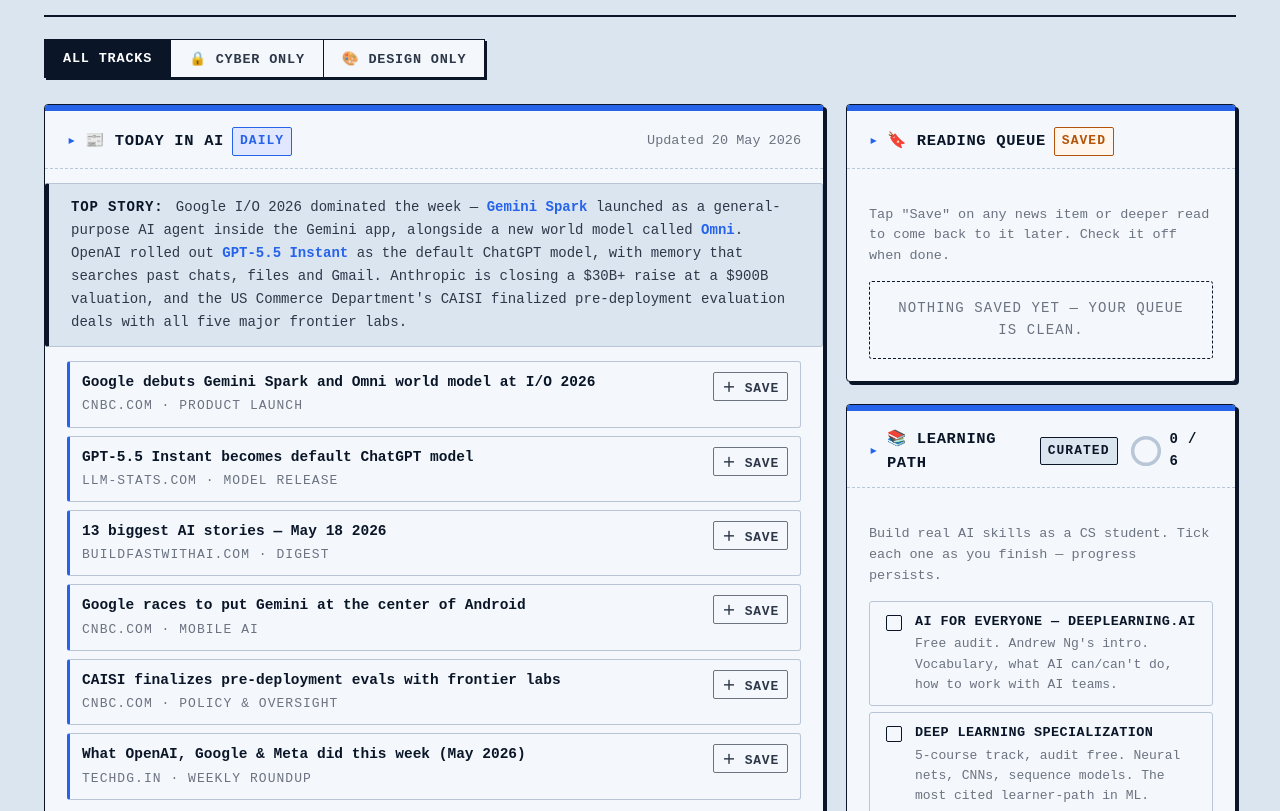
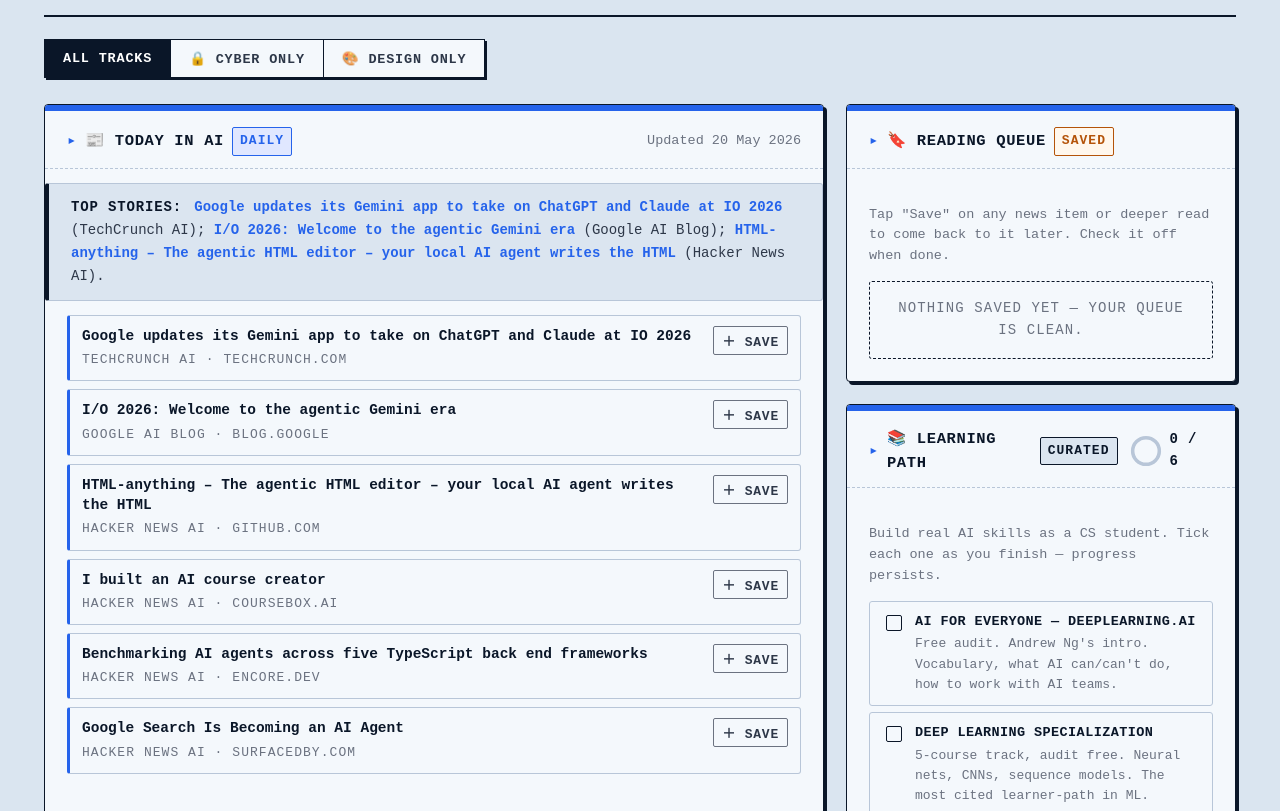
Before and after one commit to EnderGuardian25/personal-dashboard, a plain HTML site: page index.html in a window 1280 px wide. Shown: the part 108-919 px from the top of the page. Drawn offline with Linux system fonts and the light colour scheme.

Commit message:
chore(news): daily refresh 2026-05-20

```diff
--- a/index.html
+++ b/index.html
@@ -736,50 +736,50 @@
           <p class="section-sub" id="news-meta">Updated 20 May 2026</p>
         </div>
         <div class="news-summary">
-          <strong>Top story:</strong> Google I/O 2026 dominated the week — <em>Gemini Spark</em> launched as a general-purpose AI agent inside the Gemini app, alongside a new world model called <em>Omni</em>. OpenAI rolled out <em>GPT-5.5 Instant</em> as the default ChatGPT model, with memory that searches past chats, files and Gmail. Anthropic is closing a $30B+ raise at a $900B valuation, and the US Commerce Department's CAISI finalized pre-deployment evaluation deals with all five major frontier labs.
-        </div>
+  <strong>Top stories:</strong> <em>Google updates its Gemini app to take on ChatGPT and Claude at IO 2026</em> (TechCrunch AI); <em>I/O 2026: Welcome to the agentic Gemini era</em> (Google AI Blog); <em>HTML-anything – The agentic HTML editor – your local AI agent writes the HTML</em> (Hacker News AI).
+</div>
         <div id="news-feed" class="news-list">
           <div class="news-item">
             <div class="body">
-              <a class="title-link" href="https://www.cnbc.com/2026/05/19/google-ai-ultra-gemini-spark-omni.html" target="_blank" rel="noopener">Google debuts Gemini Spark and Omni world model at I/O 2026</a>
-              <div class="src">cnbc.com · Product launch</div>
+              <a class="title-link" href="https://techcrunch.com/2026/05/19/google-updates-its-gemini-app-to-take-on-chatgpt-and-claude-at-io-2026/" target="_blank" rel="noopener">Google updates its Gemini app to take on ChatGPT and Claude at IO 2026</a>
+              <div class="src">TechCrunch AI · techcrunch.com</div>
             </div>
-            <button class="save-btn" data-save data-title="Google debuts Gemini Spark and Omni world model at I/O 2026" data-url="https://www.cnbc.com/2026/05/19/google-ai-ultra-gemini-spark-omni.html" data-src="cnbc.com · Product launch">＋ Save</button>
+            <button class="save-btn" data-save data-title="Google updates its Gemini app to take on ChatGPT and Claude at IO 2026" data-url="https://techcrunch.com/2026/05/19/google-updates-its-gemini-app-to-take-on-chatgpt-and-claude-at-io-2026/" data-src="TechCrunch AI · techcrunch.com">＋ Save</button>
           </div>
           <div class="news-item">
             <div class="body">
-              <a class="title-link" href="https://llm-stats.com/llm-updates" target="_blank" rel="noopener">GPT-5.5 Instant becomes default ChatGPT model</a>
-              <div class="src">llm-stats.com · Model release</div>
+              <a class="title-link" href="https://blog.google/innovation-and-ai/sundar-pichai-io-2026/" target="_blank" rel="noopener">I/O 2026: Welcome to the agentic Gemini era</a>
+              <div class="src">Google AI Blog · blog.google</div>
             </div>
-            <button class="save-btn" data-save data-title="GPT-5.5 Instant becomes default ChatGPT model" data-url="https://llm-stats.com/llm-updates" data-src="llm-stats.com · Model release">＋ Save</button>
+            <button class="save-btn" data-save data-title="I/O 2026: Welcome to the agentic Gemini era" data-url="https://blog.google/innovation-and-ai/sundar-pichai-io-2026/" data-src="Google AI Blog · blog.google">＋ Save</button>
           </div>
           <div class="news-item">
             <div class="body">
-              <a class="title-link" href="https://www.buildfastwithai.com/blogs/ai-news-today-may-18-2026" target="_blank" rel="noopener">13 biggest AI stories — May 18 2026</a>
-              <div class="src">buildfastwithai.com · Digest</div>
+              <a class="title-link" href="https://github.com/nexu-io/html-anything" target="_blank" rel="noopener">HTML-anything – The agentic HTML editor – your local AI agent writes the HTML</a>
+              <div class="src">Hacker News AI · github.com</div>
             </div>
-            <button class="save-btn" data-save data-title="13 biggest AI stories — May 18 2026" data-url="https://www.buildfastwithai.com/blogs/ai-news-today-may-18-2026" data-src="buildfastwithai.com · Digest">＋ Save</button>
+            <button class="save-btn" data-save data-title="HTML-anything – The agentic HTML editor – your local AI agent writes the HTML" data-url="https://github.com/nexu-io/html-anything" data-src="Hacker News AI · github.com">＋ Save</button>
           </div>
           <div class="news-item">
             <div class="body">
-              <a class="title-link" href="https://www.cnbc.com/2026/05/12/google-races-put-gemini-at-center-of-android-before-apples-ai-reboot.html" target="_blank" rel="noopener">Google races to put Gemini at the center of Android</a>
-              <div class="src">cnbc.com · Mobile AI</div>
+              <a class="title-link" href="https://www.coursebox.ai" target="_blank" rel="noopener">I built an AI course creator</a>
+              <div class="src">Hacker News AI · coursebox.ai</div>
             </div>
-            <button class="save-btn" data-save data-title="Google races to put Gemini at the center of Android" data-url="https://www.cnbc.com/2026/05/12/google-races-put-gemini-at-center-of-android-before-apples-ai-reboot.html" data-src="cnbc.com · Mobile AI">＋ Save</button>
+            <button class="save-btn" data-save data-title="I built an AI course creator" data-url="https://www.coursebox.ai" data-src="Hacker News AI · coursebox.ai">＋ Save</button>
           </div>
           <div class="news-item">
             <div class="body">
-              <a class="title-link" href="https://www.cnbc.com/2026/05/05/ai-oversight-trump-google-microsoft-xai.html" target="_blank" rel="noopener">CAISI finalizes pre-deployment evals with frontier labs</a>
-              <div class="src">cnbc.com · Policy &amp; oversight</div>
+              <a class="title-link" href="https://encore.dev/blog/ai-benchmark" target="_blank" rel="noopener">Benchmarking AI agents across five TypeScript back end frameworks</a>
+              <div class="src">Hacker News AI · encore.dev</div>
             </div>
-            <button class="save-btn" data-save data-title="CAISI finalizes pre-deployment evals with frontier labs" data-url="https://www.cnbc.com/2026/05/05/ai-oversight-trump-google-microsoft-xai.html" data-src="cnbc.com · Policy &amp; oversight">＋ Save</button>
+            <button class="save-btn" data-save data-title="Benchmarking AI agents across five TypeScript back end frameworks" data-url="https://encore.dev/blog/ai-benchmark" data-src="Hacker News AI · encore.dev">＋ Save</button>
           </div>
           <div class="news-item">
             <div class="body">
-              <a class="title-link" href="https://techdg.in/latest-ai-updates-may-2026-global-ai-news-trends/" target="_blank" rel="noopener">What OpenAI, Google &amp; Meta did this week (May 2026)</a>
-              <div class="src">techdg.in · Weekly roundup</div>
+              <a class="title-link" href="https://surfacedby.com/blog/google-search-is-becoming-an-ai-agent" target="_blank" rel="noopener">Google Search Is Becoming an AI Agent</a>
+              <div class="src">Hacker News AI · surfacedby.com</div>
             </div>
-            <button class="save-btn" data-save data-title="What OpenAI, Google &amp; Meta did this week (May 2026)" data-url="https://techdg.in/latest-ai-updates-may-2026-global-ai-news-trends/" data-src="techdg.in · Weekly roundup">＋ Save</button>
+            <button class="save-btn" data-save data-title="Google Search Is Becoming an AI Agent" data-url="https://surfacedby.com/blog/google-search-is-becoming-an-ai-agent" data-src="Hacker News AI · surfacedby.com">＋ Save</button>
           </div>
         </div>
         <p style="margin-top:14px; font-size:12px; color:var(--ink-3); text-align:center;">
```
